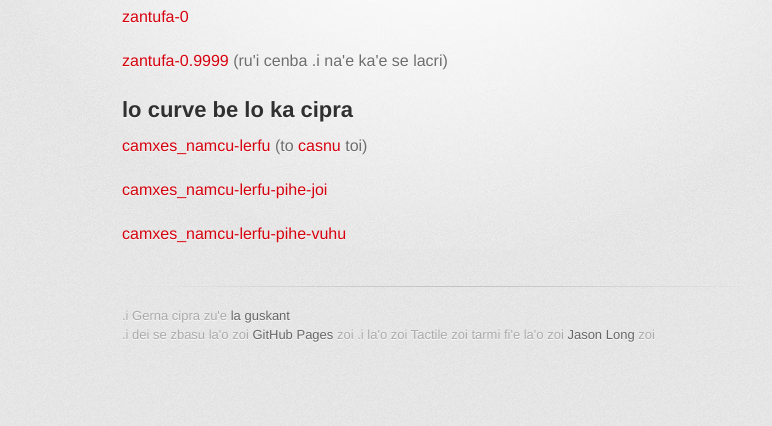
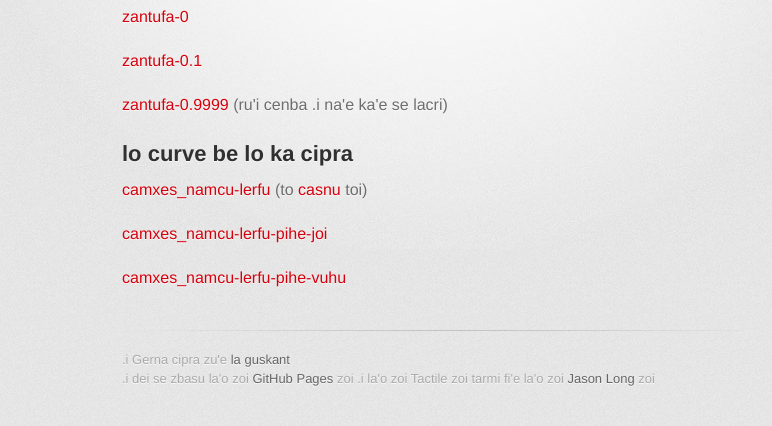
Before and after one commit to guskant/gerna_cipra, a plain HTML site: page index.html in a window 1280 px wide. Shown: the part 324-750 px from the top of the page, without its empty margins (208-980 px from the left). Drawn offline with Linux system fonts and the light colour scheme; a web font is replaced by a local one.

Commit message:
la zantufa_0.1

```diff
--- a/index.html
+++ b/index.html
@@ -54,6 +54,7 @@
 <a id="gerna_cipra" class="anchor" href="#gerna_cipra" aria-hidden="true"><span class="octicon octicon-link"></span></a>gerna_cipra</h1>
 <h2>la zantufa</h2>
 <p><a href="./zantufa-0.html">zantufa-0</a></p>
+<p><a href="./zantufa-0.1.html">zantufa-0.1</a></p>
 <p><a href="./zantufa-0.9999.html">zantufa-0.9999</a> (ru'i cenba .i na'e ka'e se lacri)</p>
 <h2>lo curve be lo ka cipra</h2>
 <p><a href="./camxes_namcu-lerfu.html">camxes_namcu-lerfu</a> (to <a href="https://groups.google.com/d/msg/bpfk-list/GQ9Mnwieue0/6VxyJ926fmoJ">casnu</a> toi)</p>
```
